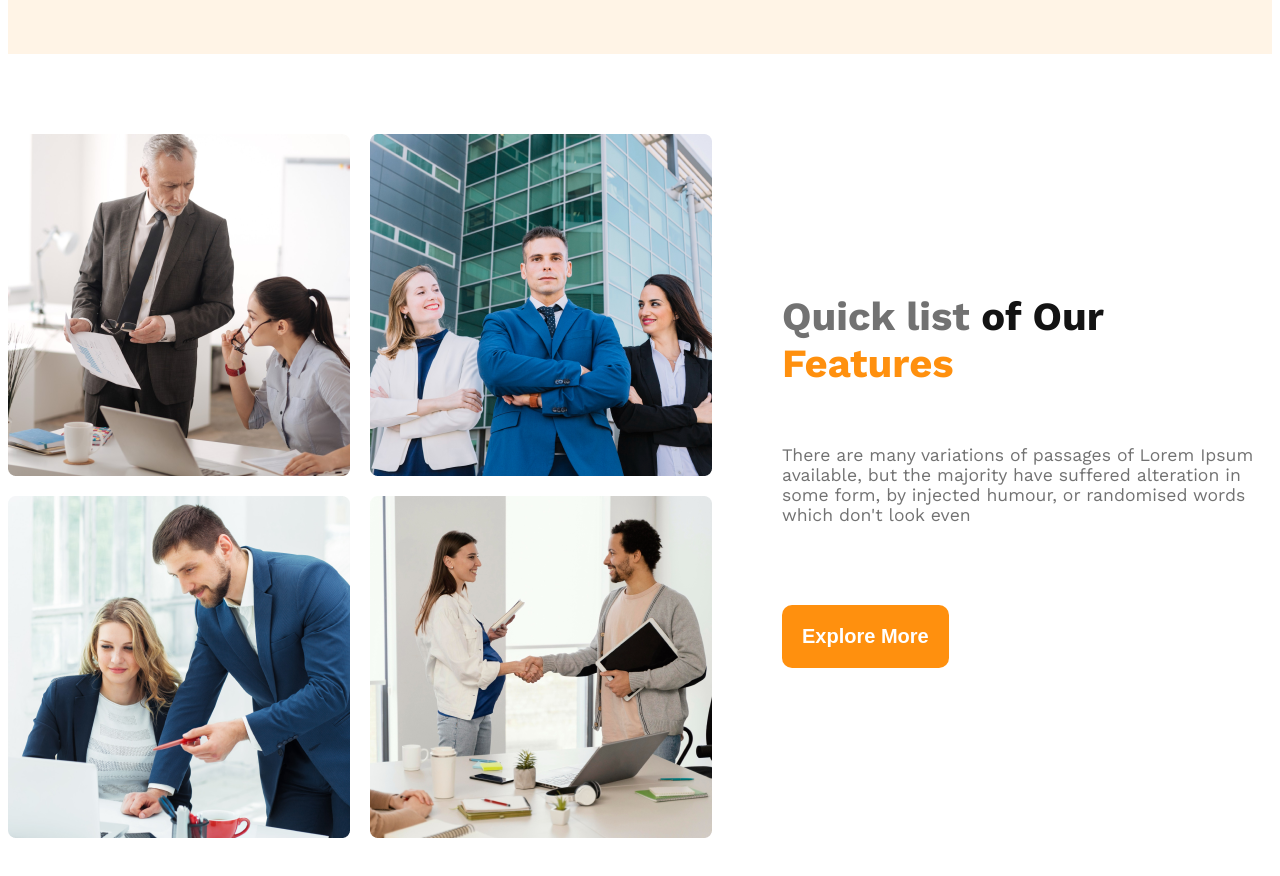
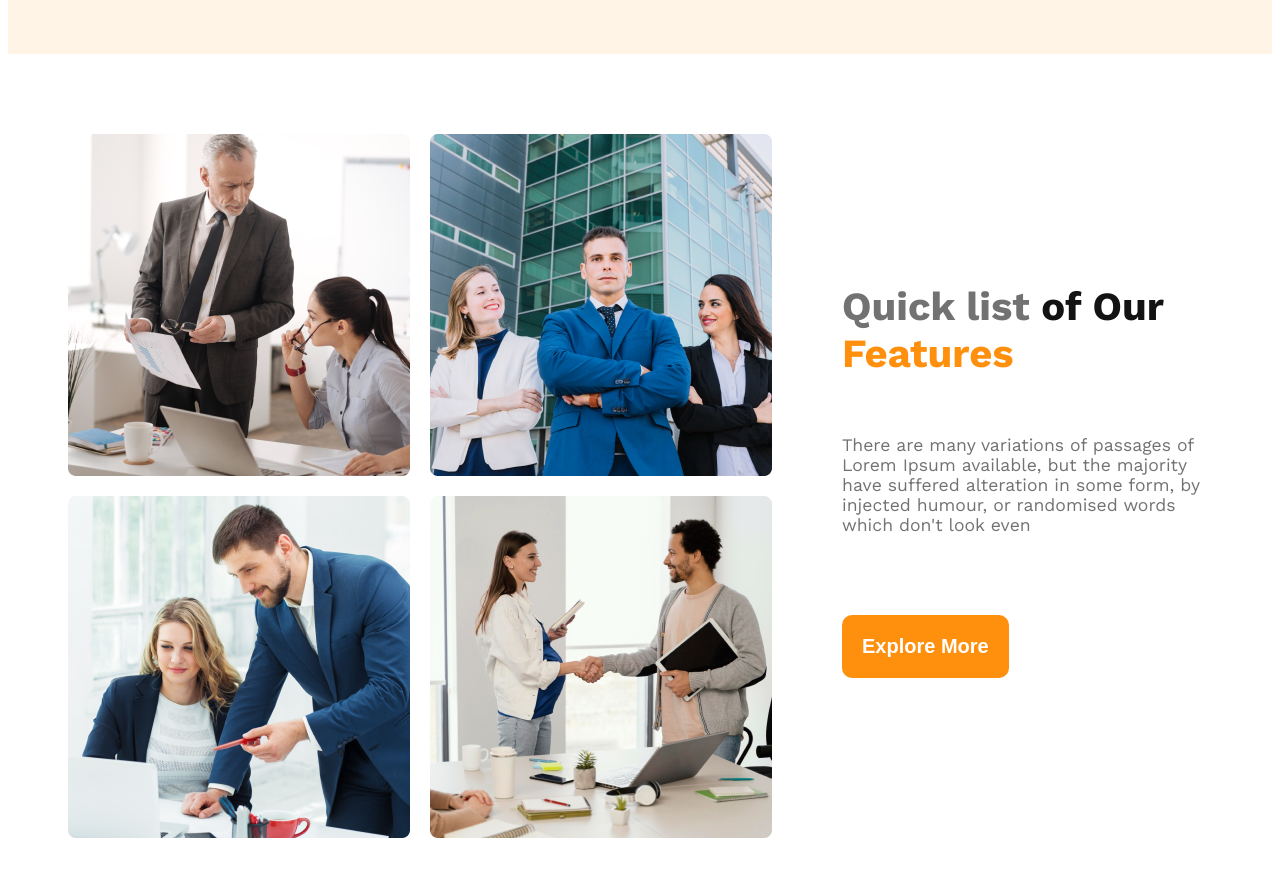
Before and after one commit to MtanvirA/Module-9, a plain HTML site: page index.html in a window 1280 px wide. Shown: the part 1246-2122 px from the top of the page. Drawn offline with nearby package versions, Linux system fonts and the light colour scheme.

Commit message:
Fix the margin of Team section

```diff
--- a/styles/style.css
+++ b/styles/style.css
@@ -121,6 +121,7 @@ main {
 .teams {
     display: flex;
     gap: 70px;
+    margin: 0px 60px;
 
 }
 
```
